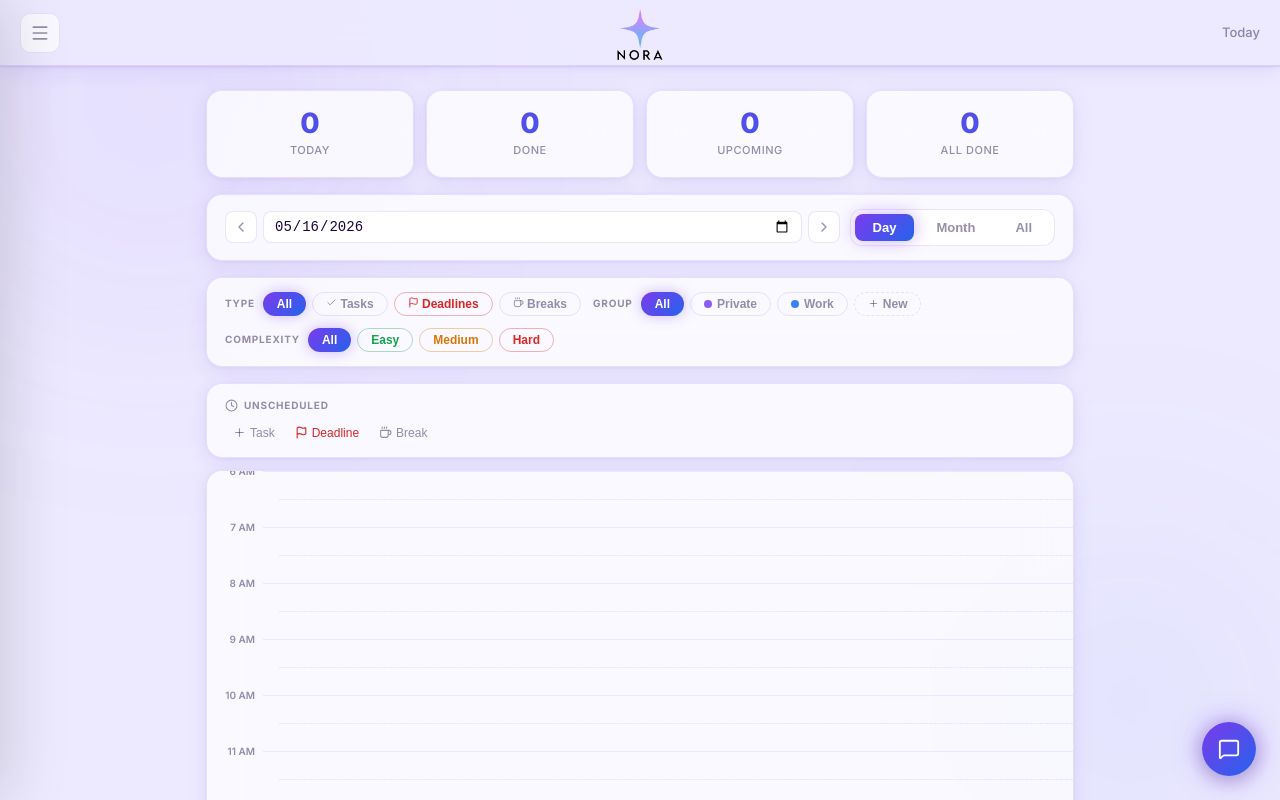
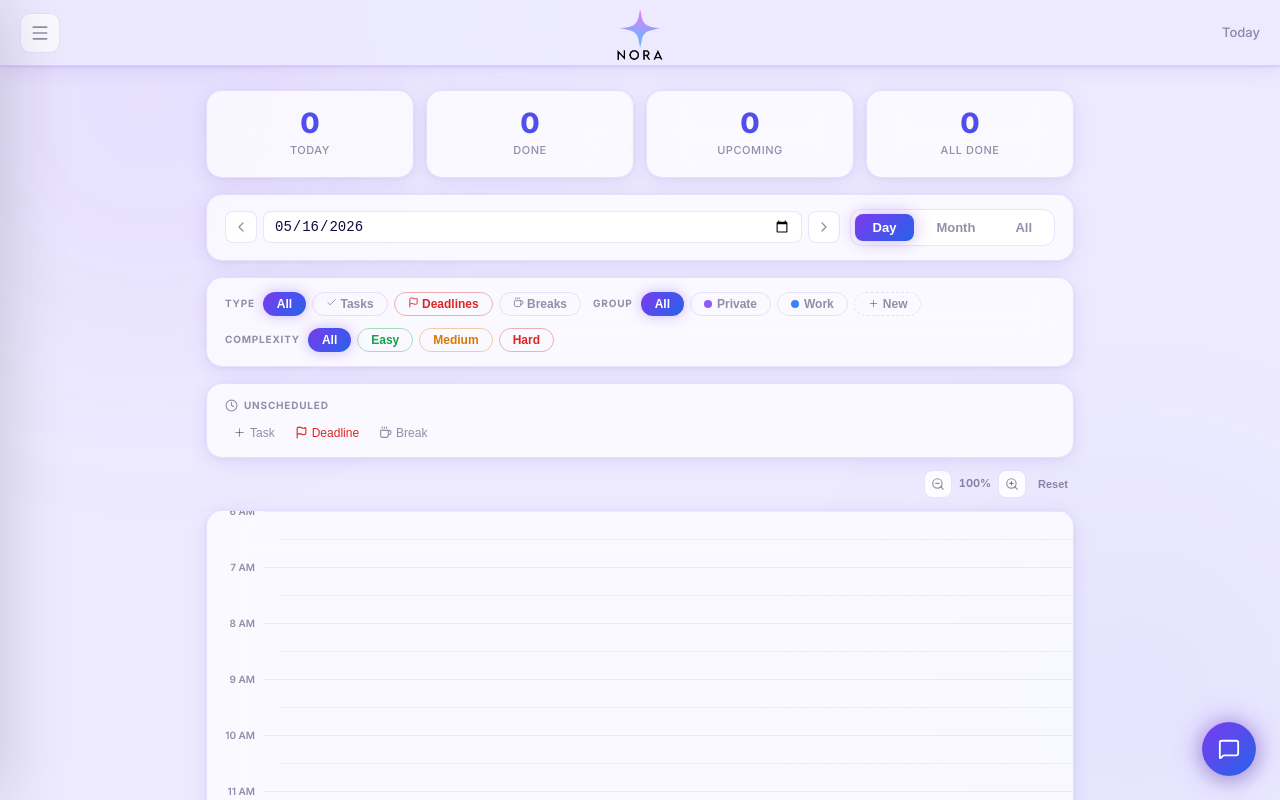
Before and after one commit to drwg8wczvj-ctrl/my-planner, a React (Create React App) app: page / in a window 1280 px wide. Both pictures are taken after a click on the button "Start Planning". Shown: the top 800 px of the page. Built offline with nearby package versions, Linux system fonts and the light colour scheme.

Commit message:
your message

```diff
--- a/src/App.css
+++ b/src/App.css
@@ -479,6 +479,31 @@
 }
 .unscheduled-tasks { display: flex; flex-wrap: wrap; gap: 6px; align-items: center; }
 
+/* ── Timeline zoom controls ─────────────────────────────── */
+.tl-zoom-bar {
+  display: flex; align-items: center; gap: 6px;
+  align-self: flex-end; /* right-align within timeline-wrap column */
+}
+.tl-zoom-btn {
+  width: 28px; height: 28px; border-radius: 8px;
+  border: 1px solid var(--border); background: var(--surface-2);
+  color: var(--text-muted); cursor: pointer;
+  display: flex; align-items: center; justify-content: center;
+  transition: all var(--tr);
+}
+.tl-zoom-btn:hover:not(:disabled) { border-color: var(--accent); color: var(--accent); }
+.tl-zoom-btn:disabled { opacity: .35; cursor: not-allowed; }
+.tl-zoom-label {
+  font-size: 11px; font-weight: 700; color: var(--text-muted);
+  min-width: 34px; text-align: center; font-variant-numeric: tabular-nums;
+}
+.tl-zoom-reset {
+  font-size: 11px; font-weight: 600; color: var(--text-muted);
+  background: none; border: none; cursor: pointer; padding: 4px 6px;
+  border-radius: 6px; transition: color var(--tr);
+}
+.tl-zoom-reset:hover { color: var(--accent); }
+
 .timeline {
   background: var(--surface);
   backdrop-filter: var(--glass-blur);
@@ -763,7 +788,7 @@
 
 .chat-panel {
   position: fixed; bottom: 90px; right: 24px;
-  width: 360px; height: 520px;
+  width: 440px; height: 640px;
   background: var(--chat-panel-bg);
   backdrop-filter: var(--glass-blur);
   -webkit-backdrop-filter: var(--glass-blur);
@@ -839,7 +864,7 @@
   border: 1px solid var(--border); border-radius: 12px;
   background: var(--surface-2); color: var(--text);
   font-size: 13px; font-family: inherit;
-  resize: none; outline: none; line-height: 1.4; max-height: 100px; overflow-y: auto;
+  resize: none; outline: none; line-height: 1.4; max-height: 160px; overflow-y: auto; min-height: 38px;
   transition: border-color var(--tr), box-shadow var(--tr);
 }
 .chat-input:focus {
@@ -1657,7 +1682,7 @@
   .month-day  { min-height: 64px; padding: 5px; }
   .month-day-num { font-size: 12px; width: 22px; height: 22px; }
   .month-task-pill { font-size: 9px; }
-  .chat-panel { width: calc(100vw - 32px); right: 16px; }
+  .chat-panel { width: calc(100vw - 32px); right: 16px; height: 75vh; }
   .filter-bar { gap: 8px; }
   .app-name   { font-size: 22px; }
 }
--- a/src/App.js
+++ b/src/App.js
@@ -5,6 +5,7 @@ import {
   Menu, Settings, User, ChevronDown, RotateCcw, List,
   Flag, Coffee, Bell,
   Activity, Zap, Wind, TrendingUp, TrendingDown, Minus,
+  ZoomIn, ZoomOut,
 } from "lucide-react";
 import "./App.css";
 
@@ -32,7 +33,7 @@ const HOURS  = Array.from({ length: 18 }, (_, i) => i + 6);
 const HOUR_H = 56; // px per hour in Apple-calendar style grid
 const LABEL_W = 60; // px for time label column
 
-const calcTop = (hour, minute) => (hour - HOURS[0]) * HOUR_H + (minute / 60) * HOUR_H;
+const calcTop = (hour, minute, hh = HOUR_H) => (hour - HOURS[0]) * hh + (minute / 60) * hh;
 
 // ── Helpers ────────────────────────────────────────────
 const uid      = () => Math.random().toString(36).slice(2);
@@ -252,6 +253,7 @@ export default function App() {
   const [view,         setView]         = useState("day");
   const [dark,         setDark]         = useLocalStorage("nora_dark", false);
   const [dragOver,     setDragOver]     = useState(null);
+  const [zoomLevel,    setZoomLevel]    = useState(1);
   const [filterGroup,      setFilterGroup]      = useState(null);
   const [filterComplexity, setFilterComplexity] = useState(null);
   const [filterType,       setFilterType]       = useState(null); // null | "task" | "deadline" | "break"
@@ -342,17 +344,20 @@ export default function App() {
     return diff > 0.1 ? "improving" : diff < -0.1 ? "declining" : "steady";
   }, [weekData]);
 
+  const zoomedH = Math.round(HOUR_H * zoomLevel);
+  const cTop    = (h, m) => calcTop(h, m, zoomedH);
+
   // Scroll to current time on day view
   useEffect(() => {
     if (view === "day" && selectedDate === today) {
       setTimeout(() => {
-        const top = calcTop(currentHour, nowObj.getMinutes());
+        const top = (currentHour - HOURS[0]) * zoomedH + (nowObj.getMinutes() / 60) * zoomedH;
         if (timelineRef.current) {
           timelineRef.current.scrollTop = Math.max(0, top - 200);
         }
       }, 120);
     }
-  }, [view, selectedDate]); // eslint-disable-line react-hooks/exhaustive-deps
+  }, [view, selectedDate, zoomedH]); // eslint-disable-line react-hooks/exhaustive-deps
 
   useEffect(() => { if (addingAt !== null) addInputRef.current?.focus(); }, [addingAt]);
   useEffect(() => { chatEndRef.current?.scrollIntoView({ behavior: "smooth" }); }, [messages, chatLoading]);
@@ -520,6 +525,18 @@ Your role:
 - When asked for productivity advice, call research_productivity to fetch a proven technique, then apply it specifically to the user's wellness + task situation.
 - Use tools to create/move/complete/delete tasks when asked. Confirm briefly (1 sentence) after tool calls.
 - Reference wellness naturally ("given you're feeling drained…", "since you're in a great headspace…") — never robotic.
+
+Holistic planning (IMPORTANT):
+When the user asks for help planning a morning, routine, or productive block — don't just add one task. Build a full human sequence:
+1. Movement — workout, walk, or stretching (20–45 min at 6–7 AM, lighter if energy is low)
+2. Recovery — shower or freshen up (10–15 min)
+3. Nutrition — breakfast (20–30 min). Always suggest a SPECIFIC breakfast option:
+   - High energy state: eggs + avocado toast, or overnight oats with fruit — sustained fuel for deep work
+   - Low energy/stressed: smoothie (quick, no cook) or banana + peanut butter — easy, no friction
+   - Moderate: oatmeal with berries — steady glucose release
+4. Cognitive prime — the ONE most important task of the day, scheduled right after breakfast
+Create ALL of these as actual tasks using add_task. Don't just list them — add them to the planner.
+Tailor duration and intensity to the user's current wellness state.
 
 Response format:
 - Advice: 2-3 sentences max. Task confirmations: 1 sentence.
@@ -596,7 +613,7 @@ Response format:
     const y    = e.clientY - rect.top;
     const x    = e.clientX - rect.left;
     if (x < LABEL_W) return null;
-    const totalMins  = Math.round((y / HOUR_H) * 60 / 5) * 5;
+    const totalMins  = Math.round((y / zoomedH) * 60 / 5) * 5;
     const clamped    = Math.max(0, Math.min(totalMins, HOURS.length * 60 - 5));
     return { hour: HOURS[0] + Math.floor(clamped / 60), minute: clamped % 60 };
   };
@@ -855,9 +872,22 @@ Response format:
                 </div>
               </div>
 
+              <div className="tl-zoom-bar">
+                <button className="tl-zoom-btn" disabled={zoomLevel <= 0.5}
+                  onClick={() => setZoomLevel((z) => Math.max(0.5, parseFloat((z - 0.25).toFixed(2))))}>
+                  <ZoomOut size={14} />
+                </button>
+                <span className="tl-zoom-label">{Math.round(zoomLevel * 100)}%</span>
+                <button className="tl-zoom-btn" disabled={zoomLevel >= 2.5}
+                  onClick={() => setZoomLevel((z) => Math.min(2.5, parseFloat((z + 0.25).toFixed(2))))}>
+                  <ZoomIn size={14} />
+                </button>
+                <button className="tl-zoom-reset" onClick={() => setZoomLevel(1)}>Reset</button>
+              </div>
+
               <div className="timeline" ref={timelineRef}>
                 <div className="tl-grid"
-                  style={{ height: HOURS.length * HOUR_H + 1 }}
+                  style={{ height: HOURS.length * zoomedH + 1 }}
                   onClick={handleTimelineClick}
                   onDragOver={handleTimelineDragOver}
                   onDragLeave={() => setDragOver(null)}
@@ -866,19 +896,19 @@ Response format:
                   {/* Hour lines and labels */}
                   {HOURS.map((hour, idx) => (
                     <React.Fragment key={hour}>
-                      <div className="tl-hour-label" style={{ top: idx * HOUR_H }}>{fmtHourLabel(hour)}</div>
-                      <div className="tl-hour-line"  style={{ top: idx * HOUR_H }} />
-                      <div className="tl-half-line"  style={{ top: idx * HOUR_H + HOUR_H / 2 }} />
+                      <div className="tl-hour-label" style={{ top: idx * zoomedH }}>{fmtHourLabel(hour)}</div>
+                      <div className="tl-hour-line"  style={{ top: idx * zoomedH }} />
+                      <div className="tl-half-line"  style={{ top: idx * zoomedH + zoomedH / 2 }} />
                     </React.Fragment>
                   ))}
-                  <div className="tl-hour-line" style={{ top: HOURS.length * HOUR_H }} />
+                  <div className="tl-hour-line" style={{ top: HOURS.length * zoomedH }} />
 
                   {/* Deadline markers */}
                   {filteredTodayTasks
                     .filter((t) => t.type === "deadline" && t.startHour != null)
                     .map((t) => (
                       <div key={t.id} className="tl-deadline"
-                        style={{ top: calcTop(t.startHour, t.startMinute ?? 0) }}
+                        style={{ top: cTop(t.startHour, t.startMinute ?? 0) }}
                         onClick={(e) => { e.stopPropagation(); setEditingTask(t); }}>
                         <div className="tl-deadline-flag"><Flag size={12} /></div>
                         <div className="tl-deadline-body">
@@ -893,8 +923,8 @@ Response format:
                   {filteredTodayTasks
                     .filter((t) => t.type === "break" && t.startHour != null)
                     .map((t) => {
-                      const top    = calcTop(t.startHour, t.startMinute ?? 0);
-                      const durPx  = t.duration ? t.duration / 60 * HOUR_H : HOUR_H / 2;
+                      const top    = cTop(t.startHour, t.startMinute ?? 0);
+                      const durPx  = t.duration ? t.duration / 60 * zoomedH : zoomedH / 2;
                       const height = Math.max(durPx, 22);
                       return (
                         <div key={t.id} className="tl-break-block"
@@ -912,8 +942,8 @@ Response format:
                   {filteredTodayTasks
                     .filter((t) => (t.type ?? "task") === "task" && t.startHour != null)
                     .map((t) => {
-                      const top    = calcTop(t.startHour, t.startMinute ?? 0);
-                      const durPx  = t.duration ? t.duration / 60 * HOUR_H : HOUR_H * 0.38;
+                      const top    = cTop(t.startHour, t.startMinute ?? 0);
+                      const durPx  = t.duration ? t.duration / 60 * zoomedH : zoomedH * 0.38;
                       const height = Math.max(durPx, 22);
                       const group  = getGroup(t.groupId);
                       const cx     = t.complexity ? COMPLEXITY[t.complexity] : null;
@@ -947,7 +977,7 @@ Response format:
                   {/* Inline add input */}
                   {addingAt !== null && typeof addingAt === "object" && (
                     <div className="tl-add-wrap"
-                      style={{ top: calcTop(addingAt.hour, addingAt.minute) }}
+                      style={{ top: cTop(addingAt.hour, addingAt.minute) }}
                       onClick={(e) => e.stopPropagation()}>
                       <input ref={addInputRef} className="slot-input" value={addingTitle}
                         onChange={(e) => setAddingTitle(e.target.value)}
@@ -959,7 +989,7 @@ Response format:
 
                   {/* Current time indicator — green line */}
                   {selectedDate === today && currentHour >= HOURS[0] && (
-                    <div className="tl-now-line" style={{ top: calcTop(currentHour, nowObj.getMinutes()) }}>
+                    <div className="tl-now-line" style={{ top: cTop(currentHour, nowObj.getMinutes()) }}>
                       <div className="tl-now-dot" />
                       <div className="tl-now-rule" />
                     </div>
@@ -1293,7 +1323,11 @@ Response format:
         </div>
         <div className="chat-input-row">
           <textarea ref={chatInputRef} className="chat-input" value={chatInput} rows={1}
-            onChange={(e) => setChatInput(e.target.value)}
+            onChange={(e) => {
+              setChatInput(e.target.value);
+              e.target.style.height = "auto";
+              e.target.style.height = Math.min(e.target.scrollHeight, 160) + "px";
+            }}
             onKeyDown={(e) => { if (e.key === "Enter" && !e.shiftKey) { e.preventDefault(); sendChat(); } }}
             placeholder="Ask for advice, add tasks, or say 'how's my week looking?'" />
           <button className="chat-send" onClick={sendChat} disabled={chatLoading || !chatInput.trim()}>
```
